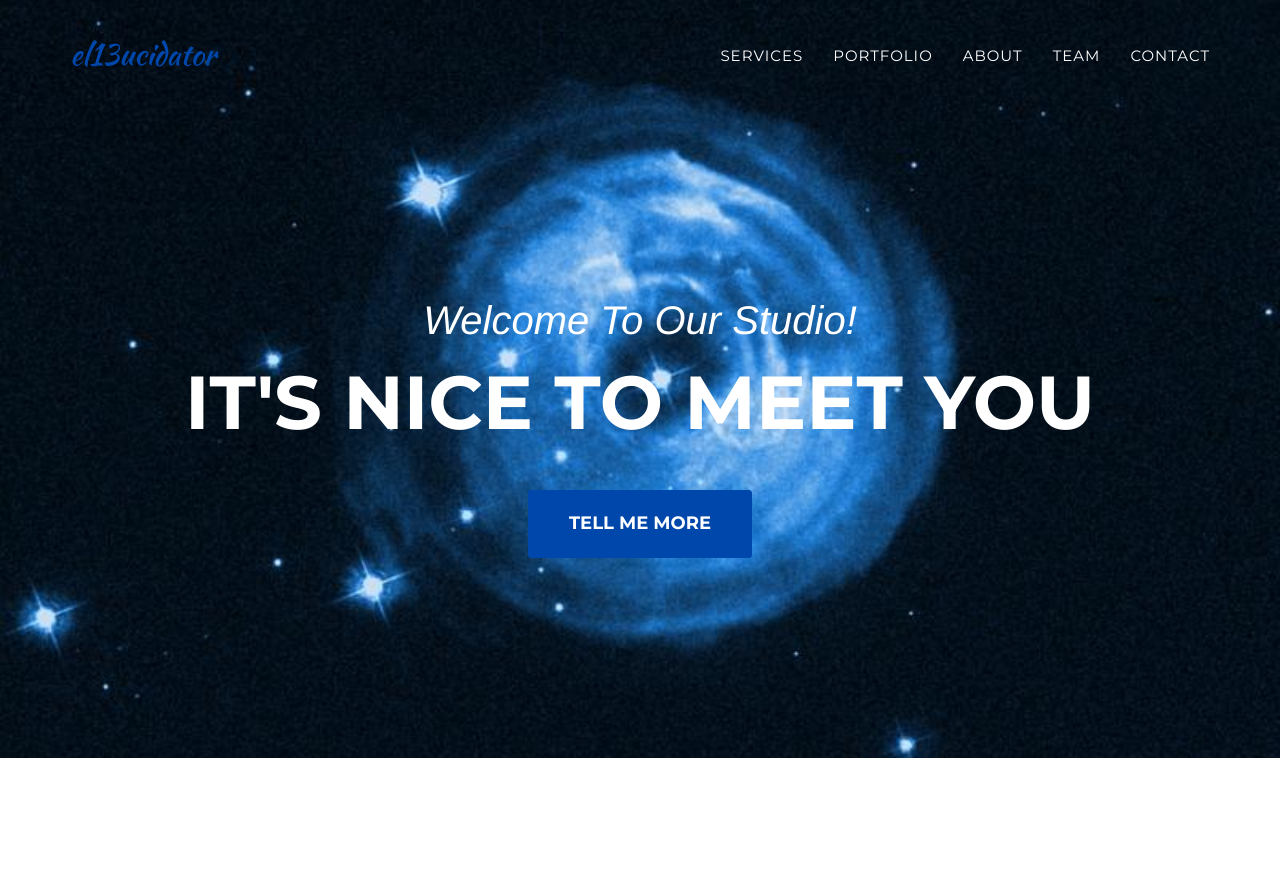
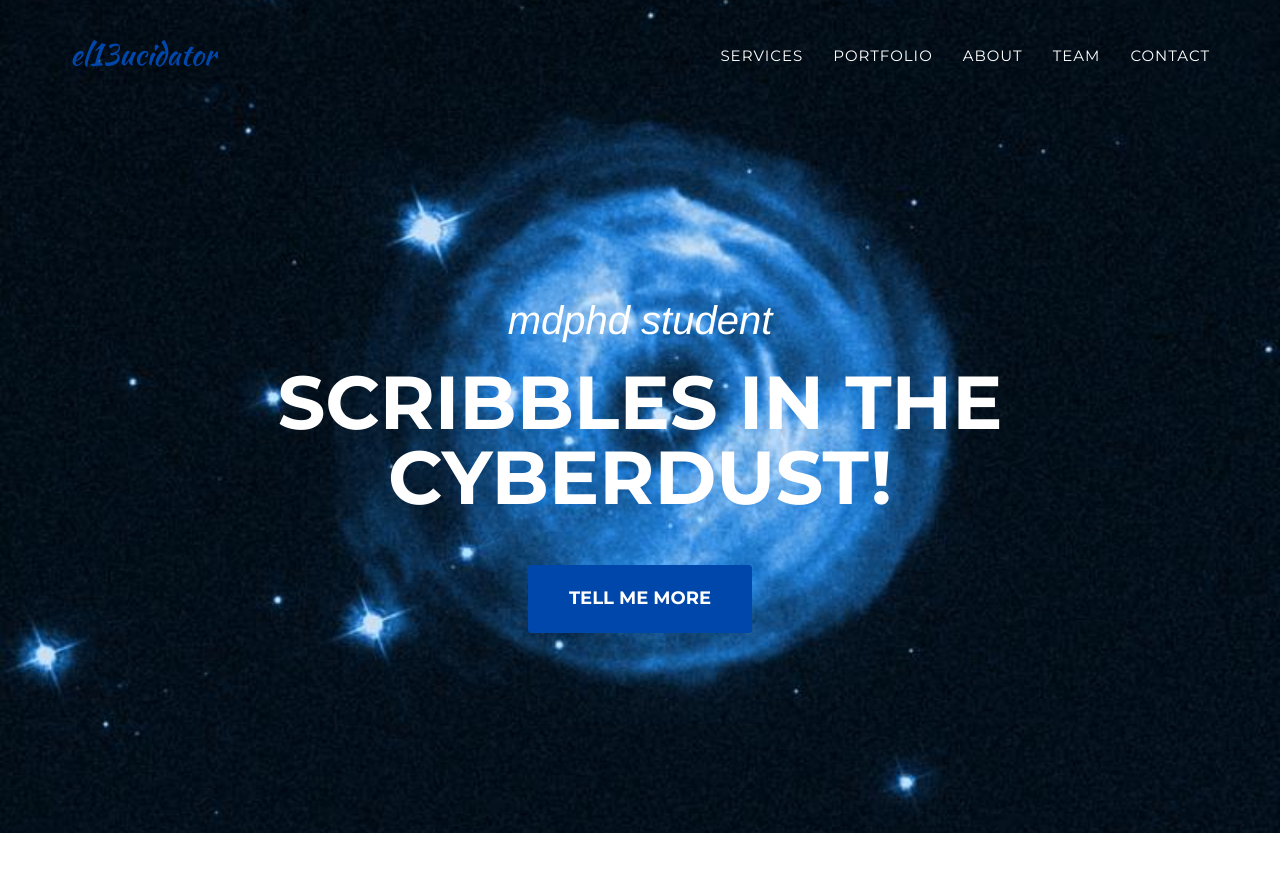
Before and after one commit to el13ucidator/el13ucidator.github.io, a Jekyll site: the page built from index.html, in a window 1280 px wide and 900 px high. Shown: the top 872 px of the window. Built offline with Jekyll 4.4.1, drawn with Linux system fonts in a browser that asks for light colours; some web fonts are replaced; some of the changed text lies outside the part shown.

Commit message:
edited team and header

```diff
--- a/_config.yml
+++ b/_config.yml
@@ -14,9 +14,9 @@
 
 # Team names, titles and social links
 people:
-- name: Kay Garland
-  pic: 1
-  position: Lead Designer
+- name:
+  pic:
+  position:
   social:
     - title: twitter
       url: #
--- a/_includes/header.html
+++ b/_includes/header.html
@@ -44,8 +44,8 @@
     <header>
         <div class="container">
             <div class="intro-text">
-                <div class="intro-lead-in">Welcome To Our Studio!</div>
-                <div class="intro-heading">It's Nice To Meet You</div>
+                <div class="intro-lead-in">mdphd student</div>
+                <div class="intro-heading">scribbles in the cyberdust!</div>
                 <a href="#services" class="page-scroll btn btn-xl">Tell Me More</a>
             </div>
         </div>
```
